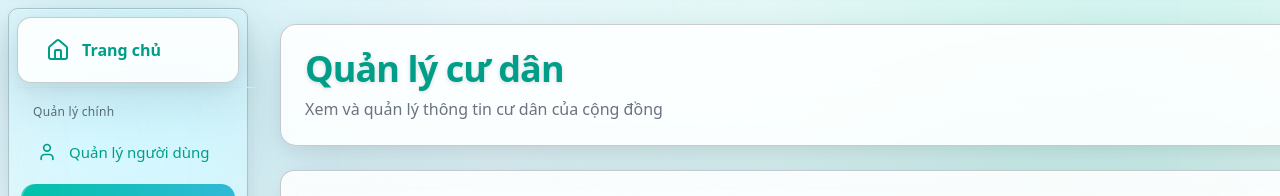
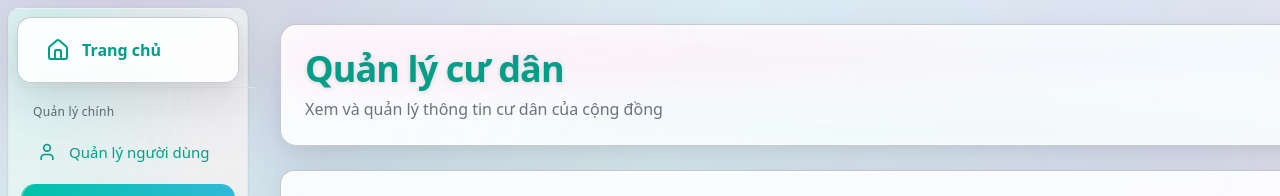
Before and after one commit to thaihoang18/ResidentialManagement-frontend, a React (Vite) app: page /resident in a window 1280 px wide. Shown: the top 196 px of the page. Built offline with nearby package versions, Linux system fonts and the light colour scheme; no server answers; sample sign-in values are in the browser's storage.

Commit message:
Fix: meeting color

```diff
--- a/src/index.css
+++ b/src/index.css
@@ -33,13 +33,15 @@
   --primary-dark: #009e88;
   --primary-light: #33e6cf;
   --primary-foreground: #ffffff;
-  /* Added brand accent: cyan (paired with primary) */
+  /* Added brand accents: magenta + cyan, mixed with current primary */
+  --brand-magenta: #d8318d;
+  --brand-magenta-rgb: 216,49,141;
   --brand-cyan: #31b9d8;
   --brand-cyan-rgb: 49,185,216;
 
   /* Active/button gradient: 2 colors only (primary -> cyan) */
   --primary-gradient: linear-gradient(90deg, var(--primary) 0%, var(--brand-cyan) 100%);
-  --brand-gradient: linear-gradient(120deg, var(--primary) 0%, var(--brand-cyan) 100%);
+  --brand-gradient: linear-gradient(120deg, var(--primary) 0%, var(--brand-cyan) 48%, var(--brand-magenta) 100%);
   --primary-shadow: 0 10px 26px rgba(var(--primary-rgb),0.06);
 
   /* Glassmorphism tokens */
@@ -108,19 +110,18 @@ body {
   background-color: var(--background);
 }
 
-/* Global aurora background: mixes primary + cyan subtly */
+/* Global aurora background: mixes primary + cyan + magenta subtly */
 body {
   position: relative;
   isolation: isolate;
   background-color: var(--background);
   background:
-    radial-gradient(980px 640px at 12% 10%, rgba(var(--brand-cyan-rgb), 0.24) 0%, rgba(255,255,255,0) 64%),
-    radial-gradient(980px 640px at 88% 12%, rgba(var(--primary-rgb), 0.22) 0%, rgba(255,255,255,0) 66%),
-    radial-gradient(920px 620px at 52% 40%, rgba(var(--brand-cyan-rgb), 0.12) 0%, rgba(255,255,255,0) 64%),
-    radial-gradient(980px 720px at 50% 118%, rgba(var(--primary-rgb), 0.12) 0%, rgba(255,255,255,0) 70%),
-    radial-gradient(1200px 760px at 50% -10%, rgba(255,255,255,0.96) 0%, rgba(255,255,255,0) 60%),
-    radial-gradient(1200px 760px at 50% 120%, rgba(255,255,255,0.94) 0%, rgba(255,255,255,0) 64%),
-    linear-gradient(180deg, rgba(255,255,255,0.98) 0%, rgba(255,255,255,1) 42%);
+    radial-gradient(980px 560px at 10% 0%, rgba(var(--brand-magenta-rgb), 0.22) 0%, rgba(255,255,255,0) 62%),
+    radial-gradient(980px 560px at 92% 8%, rgba(var(--brand-cyan-rgb), 0.10) 0%, rgba(255,255,255,0) 62%),
+    radial-gradient(980px 560px at 88% 112%, rgba(var(--brand-magenta-rgb), 0.16) 0%, rgba(255,255,255,0) 62%),
+    radial-gradient(980px 560px at 55% 110%, rgba(var(--primary-rgb), 0.10) 0%, rgba(255,255,255,0) 62%),
+    radial-gradient(1100px 680px at 50% 35%, rgba(var(--primary-rgb), 0.04) 0%, rgba(255,255,255,0) 60%),
+    linear-gradient(180deg, rgba(255,255,255,0.72) 0%, rgba(255,255,255,1) 58%);
   background-attachment: fixed;
 }
 
@@ -135,36 +136,49 @@ body > * {
 body::before {
   content: "";
   position: fixed;
-  inset: 0;
+  inset: -60%;
   z-index: 0;
   pointer-events: none;
   background:
-    /* subtle grid (like map/planning) */
-    linear-gradient(to right, rgba(var(--brand-cyan-rgb), 0.06) 1px, rgba(255,255,255,0) 1px),
-    linear-gradient(to bottom, rgba(var(--brand-cyan-rgb), 0.06) 1px, rgba(255,255,255,0) 1px),
-    /* dotted points */
-    radial-gradient(circle at 1px 1px, rgba(var(--primary-rgb), 0.08) 1px, rgba(255,255,255,0) 1.6px);
-  background-size: 84px 84px, 84px 84px, 18px 18px;
-  background-position: 0 0, 0 0, 8px 10px;
-  opacity: 0.16;
-  filter: none;
+    conic-gradient(
+      from 220deg at 50% 50%,
+      rgba(var(--primary-rgb), 1) 0%,
+      rgba(var(--brand-cyan-rgb), 1) 22%,
+      rgba(var(--brand-magenta-rgb), 1) 55%,
+      rgba(var(--brand-magenta-rgb), 1) 78%,
+      rgba(var(--primary-rgb), 1) 100%
+    ),
+    radial-gradient(closest-side at 18% 18%, rgba(var(--brand-cyan-rgb), 0.55) 0%, rgba(255,255,255,0) 62%),
+    radial-gradient(closest-side at 82% 24%, rgba(var(--brand-magenta-rgb), 0.98) 0%, rgba(255,255,255,0) 62%),
+    radial-gradient(closest-side at 32% 86%, rgba(var(--brand-magenta-rgb), 0.55) 0%, rgba(255,255,255,0) 66%),
+    radial-gradient(closest-side at 55% 86%, rgba(var(--primary-rgb), 0.55) 0%, rgba(255,255,255,0) 64%);
+  background-size: 260% 260%;
+  background-position: 35% 50%;
+  opacity: 0.090;
+  filter: blur(110px) saturate(1.16);
   transform: translate3d(0, 0, 0);
 }
 
 body::after {
   content: "";
   position: fixed;
-  inset: -48%;
+  inset: -65%;
   z-index: 0;
   pointer-events: none;
   background:
-    radial-gradient(closest-side at 18% 18%, rgba(var(--brand-cyan-rgb), 0.58) 0%, rgba(255,255,255,0) 62%),
-    radial-gradient(closest-side at 84% 20%, rgba(var(--primary-rgb), 0.54) 0%, rgba(255,255,255,0) 64%),
-    radial-gradient(closest-side at 40% 88%, rgba(var(--brand-cyan-rgb), 0.34) 0%, rgba(255,255,255,0) 66%);
-  background-size: 260% 260%;
-  background-position: 50% 40%;
-  opacity: 0.040;
-  filter: blur(140px) saturate(1.18);
+    conic-gradient(
+      from 120deg at 60% 42%,
+      rgba(var(--brand-magenta-rgb), 1) 0%,
+      rgba(var(--primary-rgb), 1) 40%,
+      rgba(var(--brand-cyan-rgb), 0.90) 62%,
+      rgba(var(--brand-magenta-rgb), 1) 100%
+    ),
+    radial-gradient(closest-side at 70% 20%, rgba(var(--primary-rgb), 0.40) 0%, rgba(255,255,255,0) 64%),
+    radial-gradient(closest-side at 28% 78%, rgba(var(--brand-magenta-rgb), 0.78) 0%, rgba(255,255,255,0) 66%);
+  background-size: 320% 320%;
+  background-position: 65% 45%;
+  opacity: 0.070;
+  filter: blur(145px) saturate(1.14);
   transform: translate3d(0, 0, 0);
 }
 
@@ -310,7 +324,7 @@ body::after {
 }
 
 .header-gradient {
-  background: #ffffff;
+  background: linear-gradient(180deg, rgba(var(--primary-rgb),0.015), rgba(255,255,255,1));
 }
 
 /* Glass header (safe for non-scroll areas like page headers) */
@@ -322,7 +336,44 @@ body::after {
   -webkit-backdrop-filter: blur(34px) saturate(1.22) contrast(1.04);
 }
 
-/* Page headers: keep clean like original (no decorative overlays) */
+/* Page headers: add depth with subtle aurora glows + sheen (uses existing theme variables only) */
+.page-header {
+  position: relative;
+  overflow: hidden;
+}
+
+.page-header::before {
+  content: "";
+  position: absolute;
+  inset: -2px;
+  border-radius: inherit;
+  background:
+    radial-gradient(120% 85% at 10% 15%, rgba(var(--brand-magenta-rgb), 0.14) 0%, rgba(255,255,255,0) 60%),
+    radial-gradient(120% 85% at 90% 0%, rgba(var(--brand-cyan-rgb), 0.14) 0%, rgba(255,255,255,0) 62%),
+    radial-gradient(100% 90% at 55% 110%, rgba(var(--primary-rgb), 0.10) 0%, rgba(255,255,255,0) 62%);
+  filter: blur(20px);
+  opacity: 0.95;
+  pointer-events: none;
+  z-index: 0;
+}
+
+.page-header::after {
+  content: "";
+  position: absolute;
+  inset: 0;
+  border-radius: inherit;
+  background:
+    linear-gradient(135deg, rgba(255,255,255,0.62) 0%, rgba(255,255,255,0) 38%),
+    linear-gradient(180deg, rgba(255,255,255,0.66) 0%, rgba(255,255,255,0) 55%);
+  opacity: 0.65;
+  pointer-events: none;
+  z-index: 1;
+}
+
+.page-header > * {
+  position: relative;
+  z-index: 2;
+}
 
 /* Sidebar header Home link: no hover lift, only a soft highlight */
 .header-home-link {
@@ -342,16 +393,31 @@ body::after {
 /* Subtle artistic background for the sidebar (uses existing theme variables only) */
 .sidebar-art [data-slot="sidebar-inner"] {
   background:
-    var(--glass-surface),
-    var(--glass-bg),
-    radial-gradient(140% 80% at 10% 0%, rgba(var(--brand-cyan-rgb), 0.10) 0%, rgba(255, 255, 255, 0) 55%),
-    radial-gradient(120% 70% at 20% 0%, rgba(var(--primary-rgb), 0.08) 0%, rgba(255, 255, 255, 0) 55%),
-    linear-gradient(180deg, rgba(var(--primary-rgb), 0.04) 0%, rgba(255, 255, 255, 0) 55%),
+    radial-gradient(
+      140% 80% at 10% 0%,
+      rgba(var(--brand-cyan-rgb), 0.06) 0%,
+      rgba(255, 255, 255, 0) 55%
+    ),
+    radial-gradient(
+      140% 80% at 90% 10%,
+      rgba(var(--brand-magenta-rgb), 0.05) 0%,
+      rgba(255, 255, 255, 0) 58%
+    ),
+    radial-gradient(
+      120% 70% at 20% 0%,
+      rgba(var(--primary-rgb), 0.06) 0%,
+      rgba(255, 255, 255, 0) 55%
+    ),
+    linear-gradient(
+      180deg,
+      rgba(var(--primary-rgb), 0.04) 0%,
+      rgba(255, 255, 255, 0) 55%
+    ),
     var(--sidebar);
-  backdrop-filter: blur(44px) saturate(1.28) contrast(1.03);
-  -webkit-backdrop-filter: blur(44px) saturate(1.28) contrast(1.03);
-  border-color: var(--glass-border) !important;
-  box-shadow: var(--glass-shadow);
+}
+
+.sidebar-art [data-slot="sidebar-inner"] {
+  border-color: rgba(var(--primary-rgb), 0.06);
 }
 
 /* Premium sidebar nav button styling (visible hover + strong active) */
@@ -507,20 +573,6 @@ body::after {
 
 .glass-panel [data-slot="table-container"]::after {
   display: none;
-}
-
-/* Unified table row hover: subtle primary (green) highlight */
-.table-row-hover {
-  transition: background-color 150ms ease;
-}
-
-.table-row-hover:hover {
-  background: linear-gradient(
-    90deg,
-    rgba(var(--primary-rgb), 0.09) 0%,
-    rgba(var(--primary-rgb), 0.05) 45%,
-    rgba(var(--primary-rgb), 0.02) 100%
-  );
 }
 
 /* Login hero: richer brand gradient */
--- a/src/pages/meeting/components/DayCell.jsx
+++ b/src/pages/meeting/components/DayCell.jsx
@@ -69,7 +69,16 @@ export default function DayCell({ day, isCurrentMonth, isToday, events, onDayDet
 
   return (
     <div
-      className={`rounded-lg ${isCurrentMonth ? 'bg-background/60 hover:bg-accent/40' : 'bg-muted/30 text-muted-foreground'} daycell ${hasEvents ? 'daycell-has-events' : ''} ${!isCurrentMonth ? 'outside-month' : ''}`}
+      className={`rounded-lg ${isCurrentMonth ? 'bg-white shadow-sm hover:bg-teal-50' : 'bg-gray-50 text-gray-400'} daycell ${hasEvents ? 'daycell-has-events' : ''} ${!isCurrentMonth ? 'outside-month' : ''}`}
+      style={
+        hasEvents && isCurrentMonth
+          ? {
+              "--meeting-color-rgb": meetingColorRgb,
+              "--meeting-color2-rgb": meetingColor2Rgb,
+              "--meeting-color3-rgb": meetingColor3Rgb,
+            }
+          : undefined
+      }
       onClick={openDetail}
       role="button"
       tabIndex={0}
```
